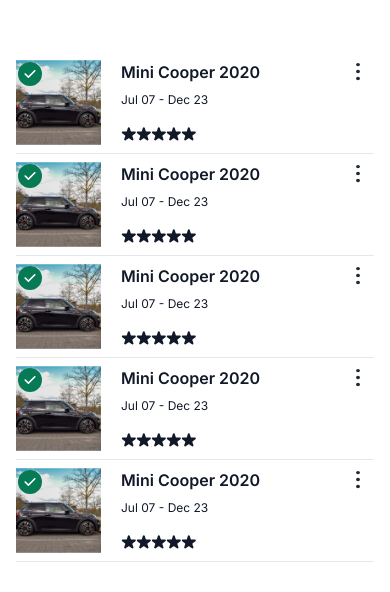
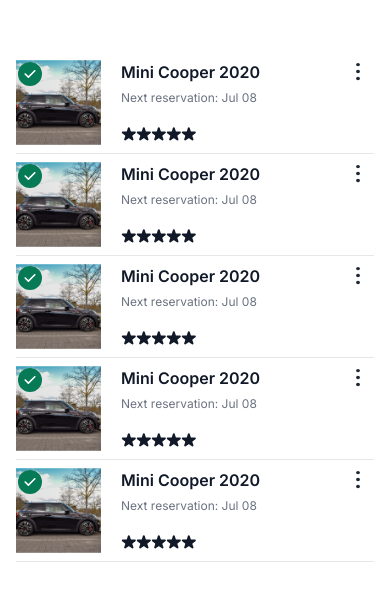
Before and after one commit to Leozhr/Dev-Front-Project, a Next.js app: page / in a window 390 px wide. Shown: the top 592 px of the page. Built offline with nearby package versions, Linux system fonts and the light colour scheme.

Commit message:
refactor: Make minor improvements to components

```diff
--- a/app/page.tsx
+++ b/app/page.tsx
@@ -11,7 +11,7 @@
             <Table.Car text="Mini Cooper 2020" src="/car-mini-cooper.png" />
             <Table.Reservation
               startDate={new Date('2024-07-06')}
-              endDate={new Date('2024-12-22')}
+              endDate={new Date('2024-07-12')}
             />
             <Table.Status status="available" />
             <Table.Rating rating={5} />
--- a/components/Table/TableReservation.tsx
+++ b/components/Table/TableReservation.tsx
@@ -14,10 +14,13 @@
   }
 
   return (
-    <div className="mt-2 md:mt-0 md:px-4 md:col-start-2 md:col-end-3">
-      <h1 className="text-xs md:text-ui-gray-500 md:text-sm">
+    <div className="md:px-4 md:col-start-2 md:col-end-3">
+      <span className="hidden md:block text-xs text-ui-gray-500 md:text-sm">
         {formatDate(startDate)} - {formatDate(endDate)}
-      </h1>
+      </span>
+      <span className="text-xs text-ui-gray-500 md:hidden md:absolute">
+        Next reservation: {formatDate(startDate)}
+      </span>
     </div>
   )
 }
--- a/components/Table/TableStatus.tsx
+++ b/components/Table/TableStatus.tsx
@@ -1,7 +1,9 @@
 import Image from 'next/image'
 
+type TableStatus = 'available' | 'unavailable'
+
 interface TableStatusProps {
-  status: 'available' | 'unavailable'
+  status: TableStatus
 }
 
 export function TableStatus({ status }: TableStatusProps) {
```
